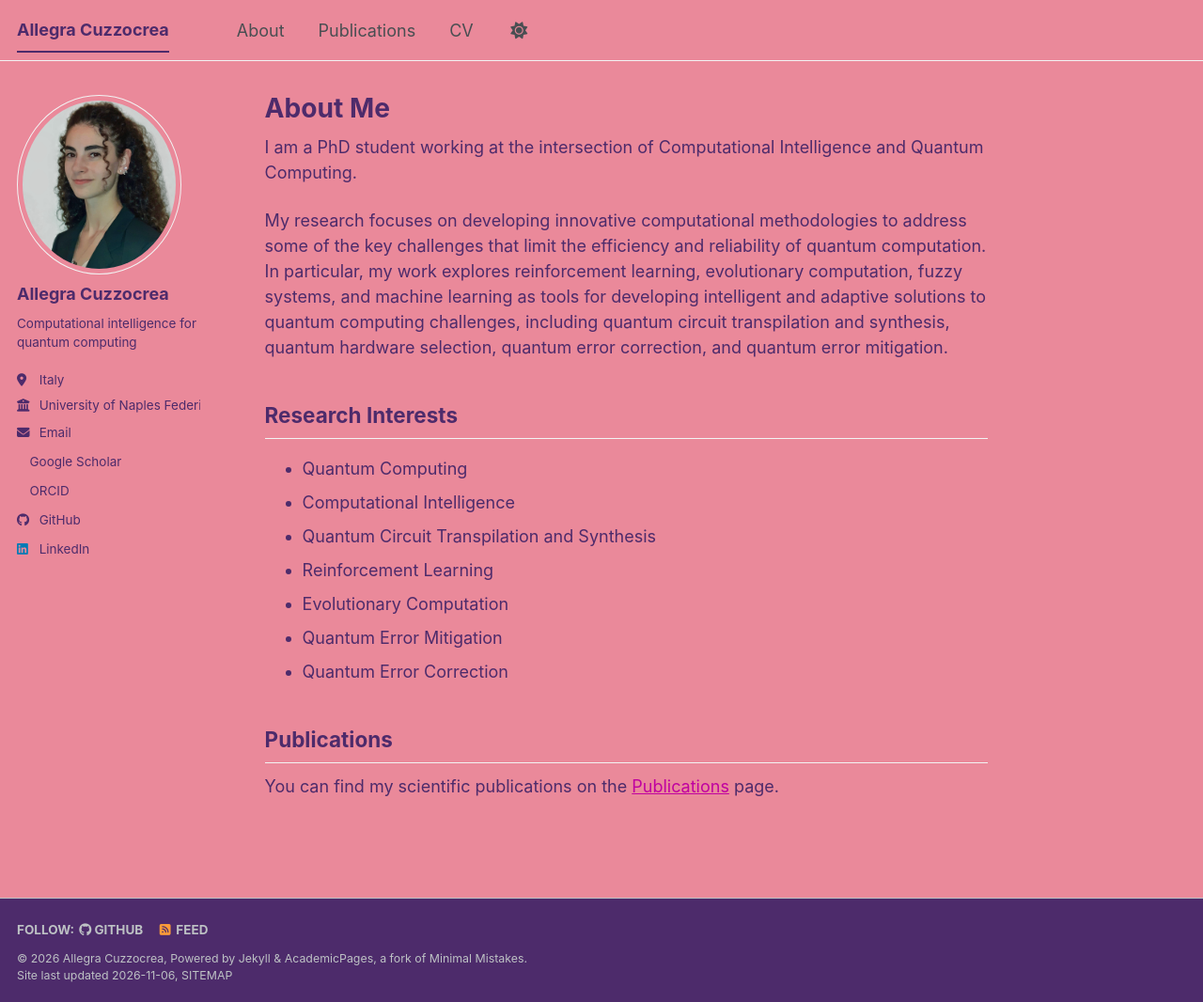
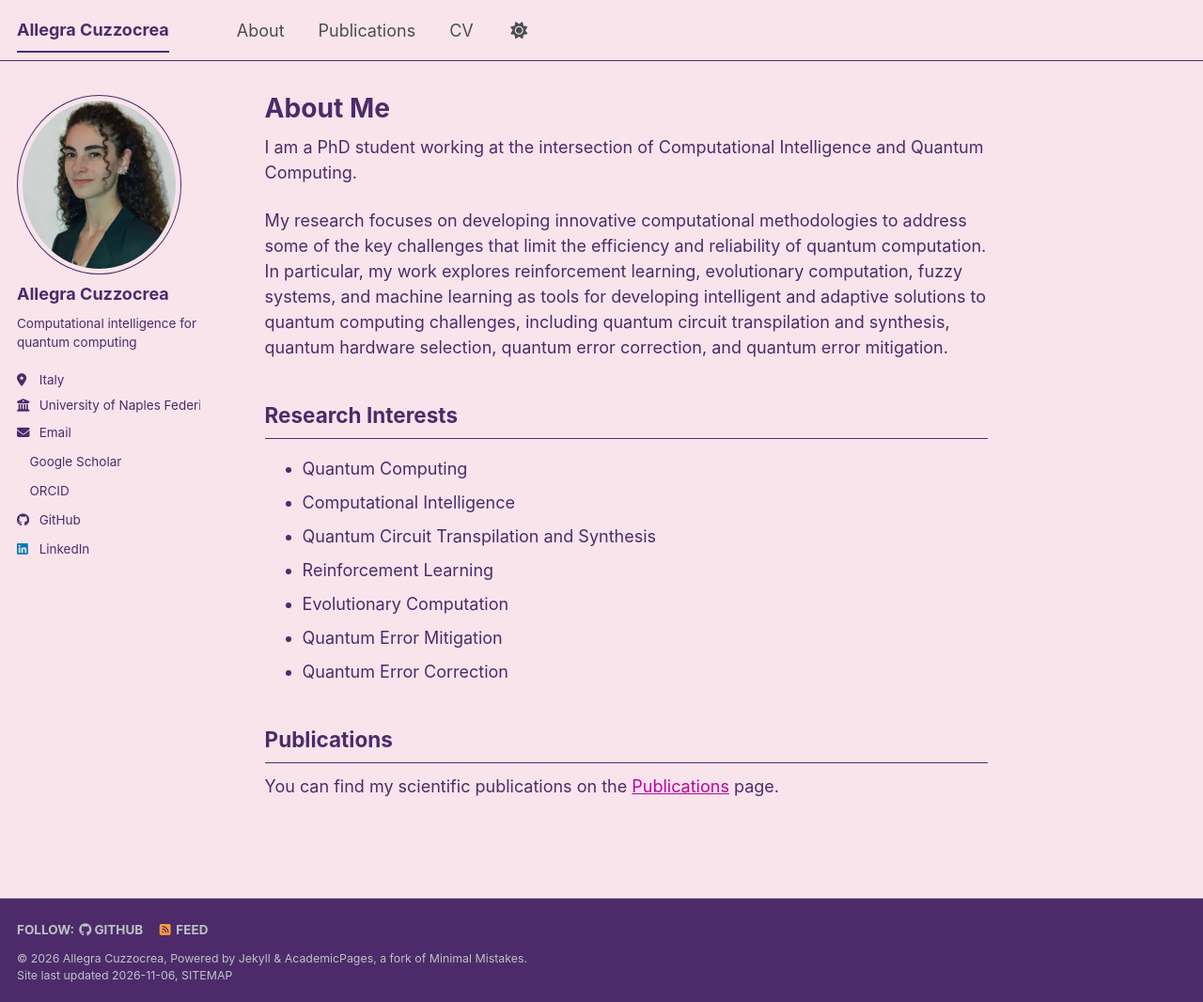
Before and after one commit to allegracuzzocrea/allegracuzzocrea.github.io, a Jekyll site: the page built from _pages/about.md, in a window 1280 px wide and 1066 px high. Shown: the whole window at 94% size. Built offline with Jekyll 4.4.1, drawn with Linux system fonts in a browser that asks for light colours; a script bundle is joined from its source files by our own code; a style sheet for code colours, icons or effects is not loaded.

Commit message:
Update background and border colors in light theme

```diff
--- a/_sass/theme/_default_light.scss
+++ b/_sass/theme/_default_light.scss
@@ -29,9 +29,9 @@ $sidebar-screen-min-width   : 1024px;
 /* Default light theme for the site */
 :root {
     --global-base-color                 : #{$primary-color};
-    --global-bg-color                   : #EA899A;
+    --global-bg-color                   : #F9E4EB;
     --global-footer-bg-color            : #4D2B6B;
-    --global-border-color               : #{$lighter-gray};
+    --global-border-color               : #4D2B6B;
     --global-dark-border-color          : #bdc1c4;
     --global-code-background-color      : #fafafa;
     --global-code-text-color            : #{$darker-gray};
```
